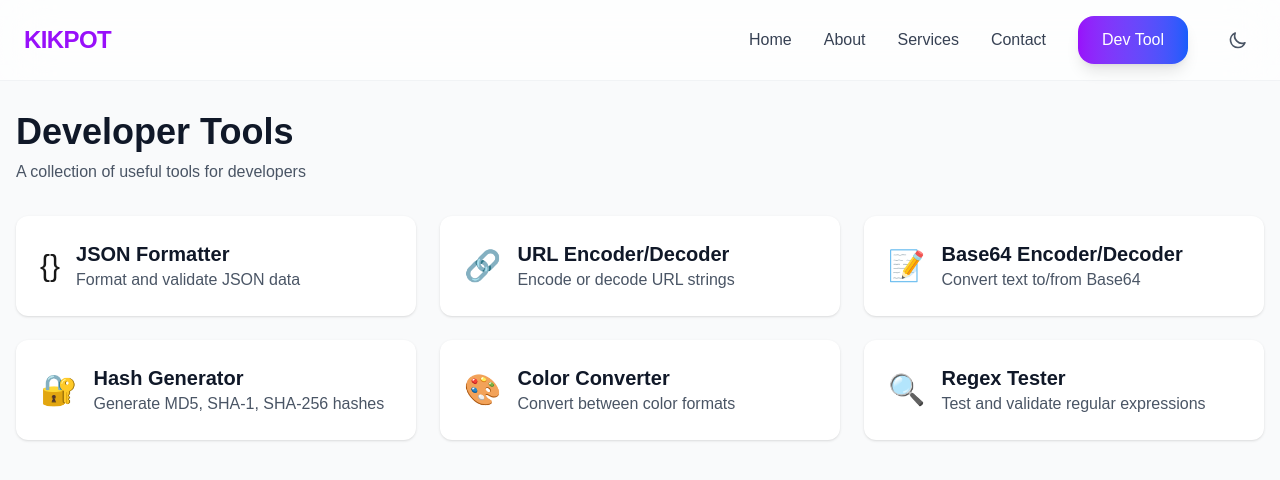
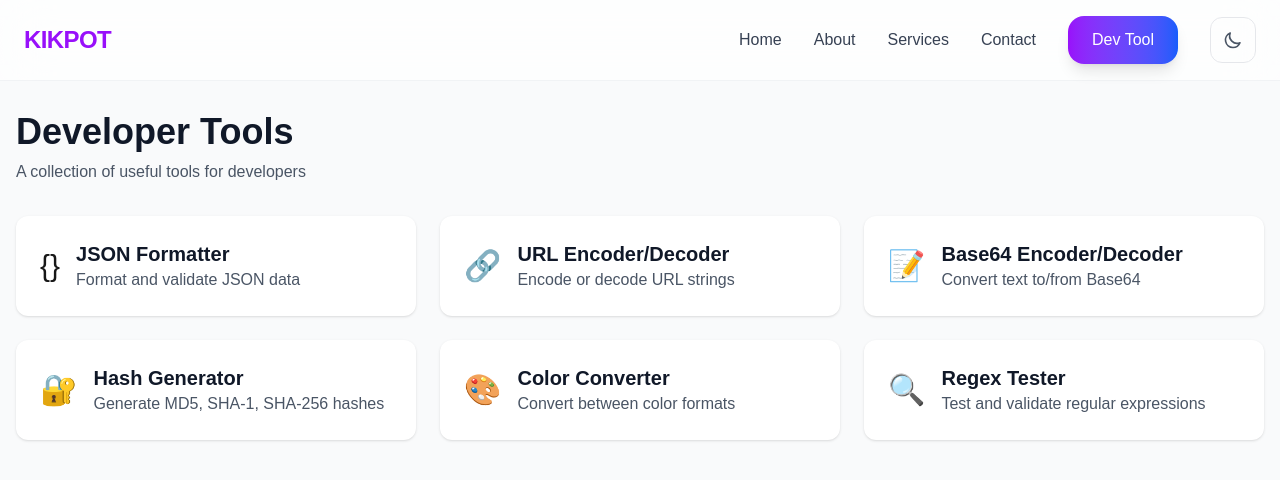
Before and after one commit to saswatsaubhagya/kikpot-public, a Next.js app: page /dev-tools in a window 1280 px wide. Shown: the top 480 px of the page. Built offline with nearby package versions, Linux system fonts and the light colour scheme.

Commit message:
Fix theme toggle functionality

```diff
--- a/src/components/Navbar.tsx
+++ b/src/components/Navbar.tsx
@@ -7,8 +7,10 @@ import { useState, useEffect } from "react";
 export default function Navbar() {
   const [isOpen, setIsOpen] = useState(false);
   const [theme, setTheme] = useState('light');
+  const [mounted, setMounted] = useState(false);
 
   useEffect(() => {
+    setMounted(true);
     const savedTheme = localStorage.getItem('theme');
     if (savedTheme) {
       setTheme(savedTheme);
@@ -26,10 +28,18 @@ export default function Navbar() {
   const toggleTheme = () => {
     const newTheme = theme === 'light' ? 'dark' : 'light';
     setTheme(newTheme);
-    document.documentElement.classList.toggle('dark', newTheme === 'dark');
+    if (newTheme === 'dark') {
+      document.documentElement.classList.add('dark');
+    } else {
+      document.documentElement.classList.remove('dark');
+    }
     localStorage.setItem('theme', newTheme);
   };
 
+  // Prevent hydration mismatch
+  if (!mounted) {
+    return null;
+  }
   return (
     <nav className="fixed top-0 left-0 right-0 z-50 bg-white/70 dark:bg-gray-950/70 backdrop-blur-xl border-b border-gray-200/50 dark:border-gray-800/50">
       <div className="container mx-auto px-6">
@@ -62,9 +72,12 @@ export default function Navbar() {
                 Dev Tool
               </motion.button>
             </Link>
-            <button
+            <motion.button
+              whileHover={{ scale: 1.05 }}
+              whileTap={{ scale: 0.95 }}
               onClick={toggleTheme}
-              className="p-2 rounded-xl hover:bg-gray-100 dark:hover:bg-gray-800 transition-colors"
+              className="p-3 rounded-xl hover:bg-gray-100 dark:hover:bg-gray-800 transition-all duration-200 border border-gray-200 dark:border-gray-700"
+              aria-label={`Switch to ${theme === 'light' ? 'dark' : 'light'} mode`}
             >
               {theme === 'light' ? (
                 <svg className="w-5 h-5 text-gray-600 dark:text-gray-400" fill="none" stroke="currentColor" viewBox="0 0 24 24">
@@ -75,7 +88,7 @@ export default function Navbar() {
                   <path strokeLinecap="round" strokeLinejoin="round" strokeWidth={2} d="M12 3v1m0 16v1m9-9h-1M4 12H3m15.364 6.364l-.707-.707M6.343 6.343l-.707-.707m12.728 0l-.707.707M6.343 17.657l-.707.707M16 12a4 4 0 11-8 0 4 4 0 018 0z" />
                 </svg>
               )}
-            </button>
+            </motion.button>
             </div>
 
             {/* Mobile Menu Button */}
```
